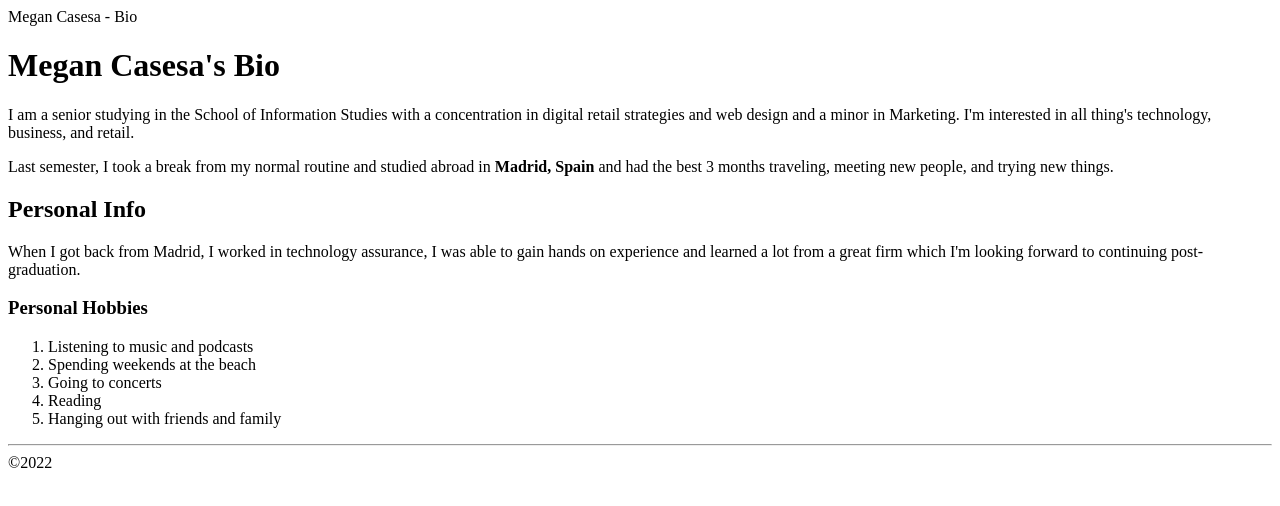
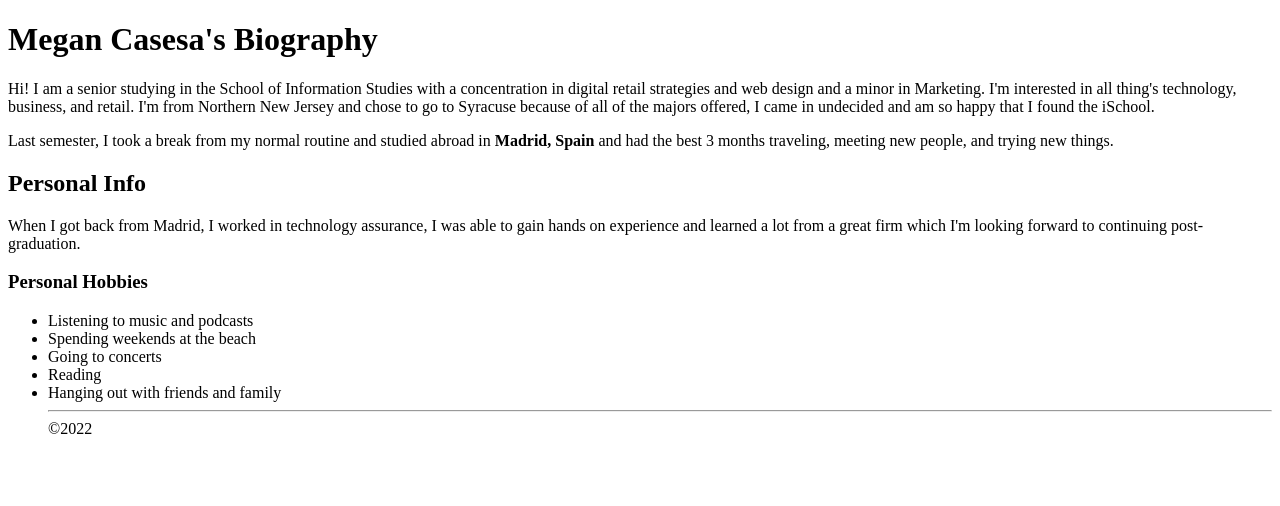
Before and after one commit to mrcasesa/ist263, a plain HTML site: page lab02/casesa-bio.html in a window 1280 px wide. Drawn offline with Linux system fonts and the light colour scheme.

Commit message:
Update casesa-bio.html

```diff
--- a/lab02/casesa-bio.html
+++ b/lab02/casesa-bio.html
@@ -2,12 +2,11 @@
 <html>
     <head>
         <meta charset="utf-8>"
-        <title>Megan Casesa - Bio</title>
     </head>
     <body>
-        <h1>Megan Casesa's Bio</h1>
+        <h1>Megan Casesa's Biography</h1>
         <p>
-        I am a senior studying in the School of Information Studies with a concentration in digital retail strategies and web design and a minor in Marketing. I'm interested in all thing's technology, business, and retail.
+        Hi! I am a senior studying in the School of Information Studies with a concentration in digital retail strategies and web design and a minor in Marketing. I'm interested in all thing's technology, business, and retail. I'm from Northern New Jersey and chose to go to Syracuse because of all of the majors offered, I came in undecided and am so happy that I found the iSchool.
         </p>
         <p>
         Last semester, I took a break from my normal routine and studied abroad in <strong>Madrid, Spain</strong> and had the best 3 months traveling, meeting new people, and trying new things.
@@ -17,13 +16,13 @@
         When I got back from Madrid, I worked in technology assurance, I was able to gain hands on experience and learned a lot from a great firm which I'm looking forward to continuing post-graduation.
         </p>
         <h3>Personal Hobbies</h3>
-        <ol>
+        <ul>
             <li>Listening to music and podcasts</li>
             <li>Spending weekends at the beach</li>
             <li>Going to concerts</li>
             <li>Reading</li>
             <li>Hanging out with friends and family</li>
-        </ol>
+        </oul>
 
         <hr>
         &copy;2022
```
